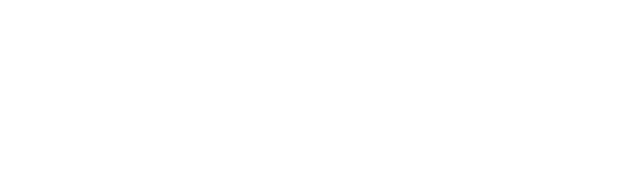
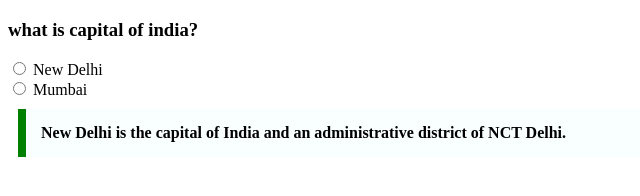
Before and after one commit to acciojob/trivia-Hussain-ksmd, a website: page main.html in a window 1280 px wide. Shown: the whole page, without its empty margins (0-640 px from the left). Drawn offline with Linux system fonts and the light colour scheme.

Commit message:
added the requested features

```diff
--- a/main.html
+++ b/main.html
@@ -8,6 +8,22 @@
 
 <body>
 	<!-- the entire body must be written by student -->
+	<h3>what is capital of india?</h3>
+
+
+<input type="radio" id="html" name="capital city" value="New Delhi">
+<label for="New Delhi">New Delhi</label><br>
+<input type="radio" id="mumbai" name="capital city" value="New Mumbai">
+<label for="mumbai">Mumbai</label><br>
+
+<Style>
+blockquote,
+.callout-block {
+  max-width: 600px; margin: 10px; padding: 15px; border-left: 8px solid green;background-color: #f8fffe;font-weight: bold;
+}
+
+</Style>
+<blockquote id="Ans" cite="https://en.wikipedia.org/wiki/New_Delhi">New Delhi is the capital of India and an administrative district of NCT Delhi.</blockquote>
     <script type="text/javascript" src="./script.js">
 </script>
 
```
